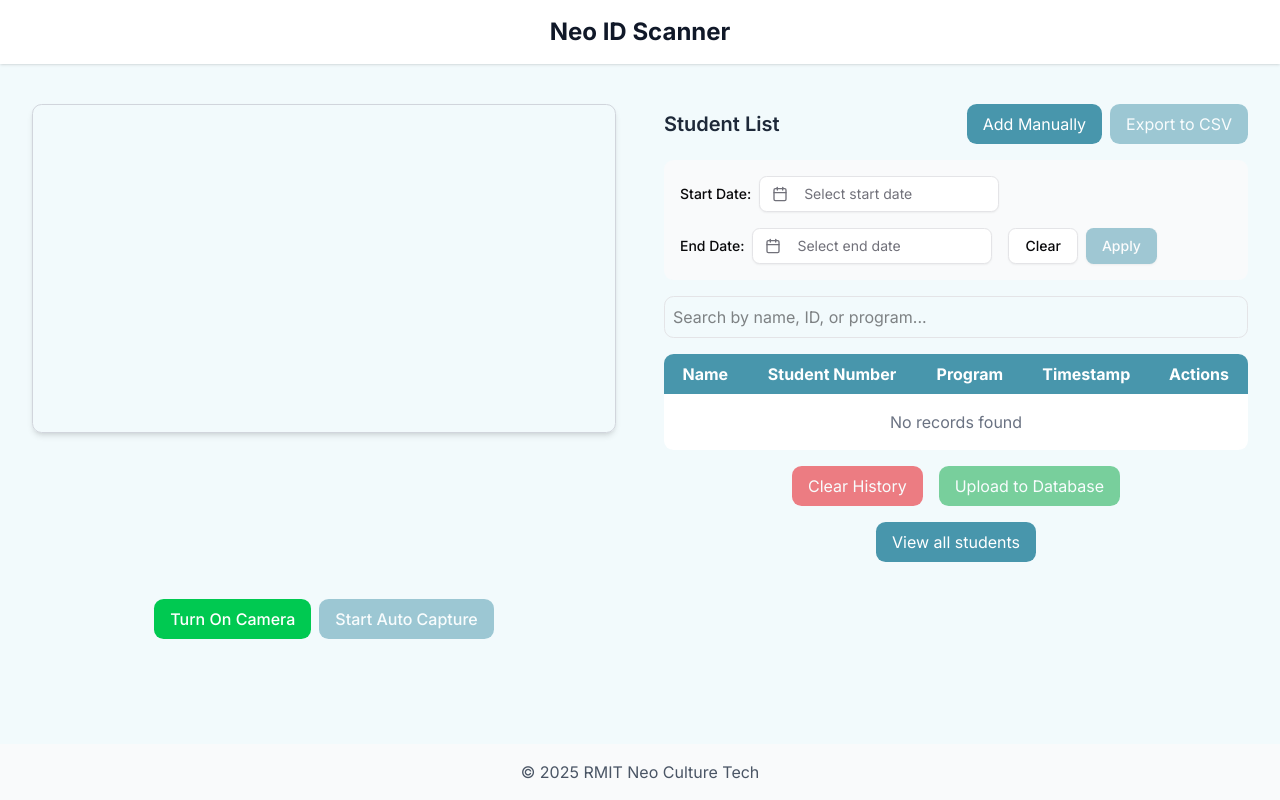
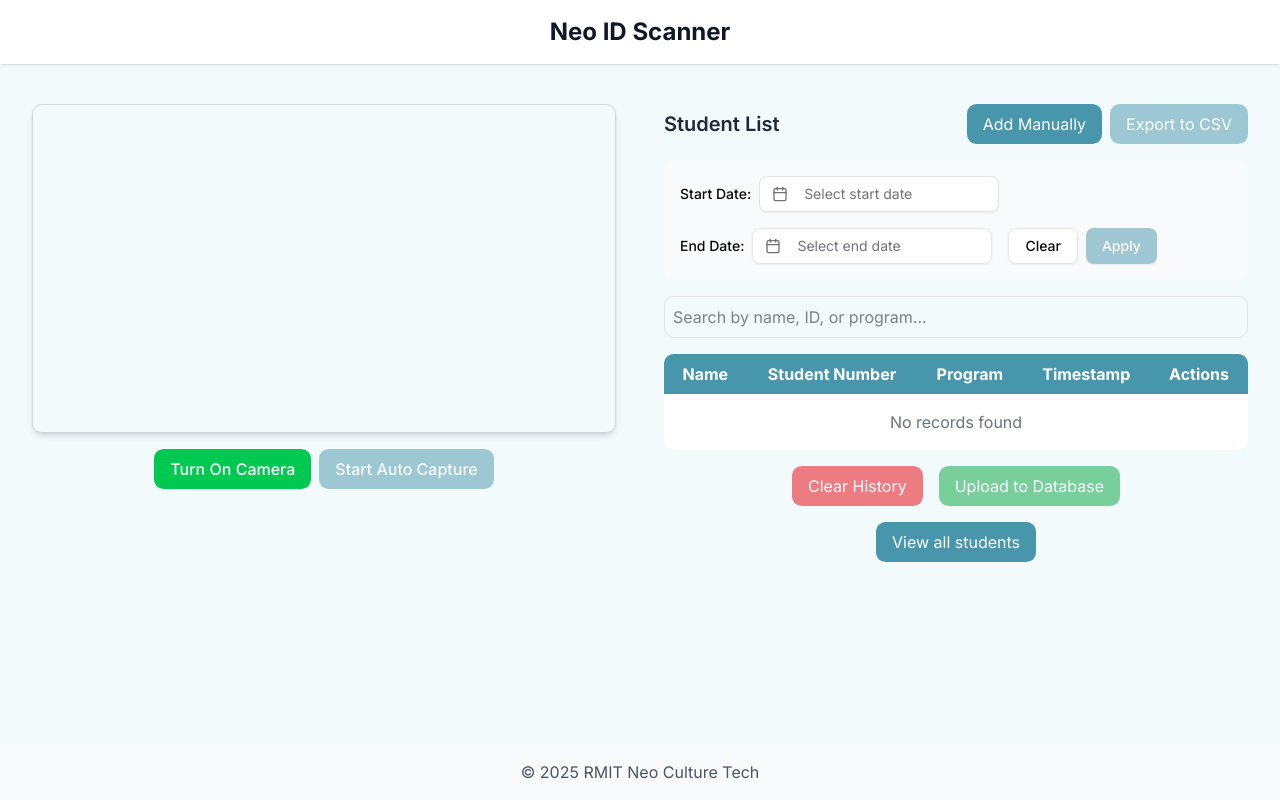
Before and after one commit to khangronky/scanner, a Next.js app: page / in a window 1280 px wide. Built offline with nearby package versions, Linux system fonts and the light colour scheme.

Commit message:
fix: Hide canvas element in VideoCapture component

```diff
--- a/src/components/VideoCapture.tsx
+++ b/src/components/VideoCapture.tsx
@@ -127,7 +127,7 @@ const VideoCapture: React.FC<VideoCaptureProps> = ({
           ></div>
         )}
       </div>
-      <canvas ref={canvasRef}></canvas>
+      <canvas ref={canvasRef} className="hidden"></canvas>
 
       <div className="flex justify-center gap-2 my-4">
         <button
```
